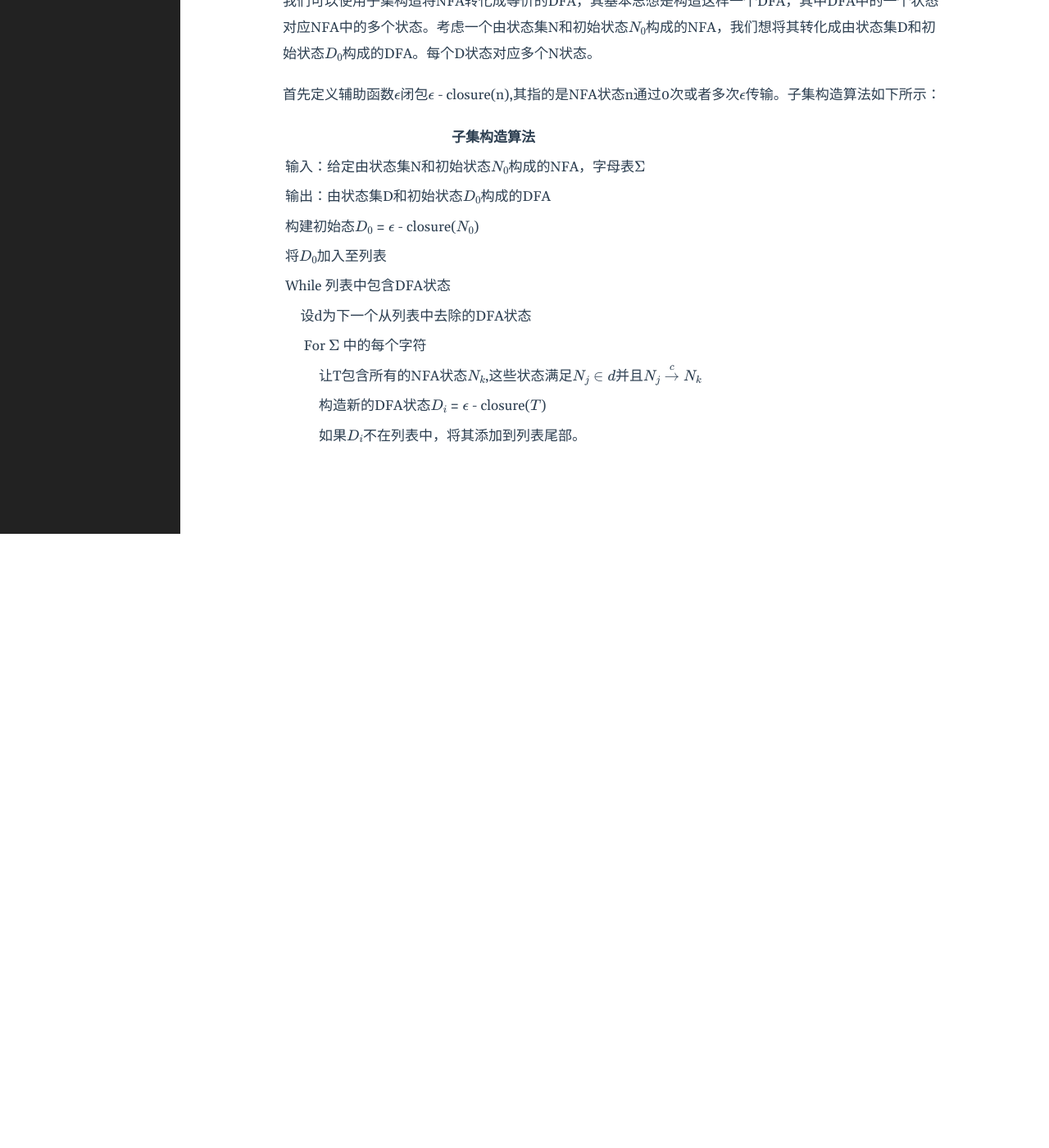
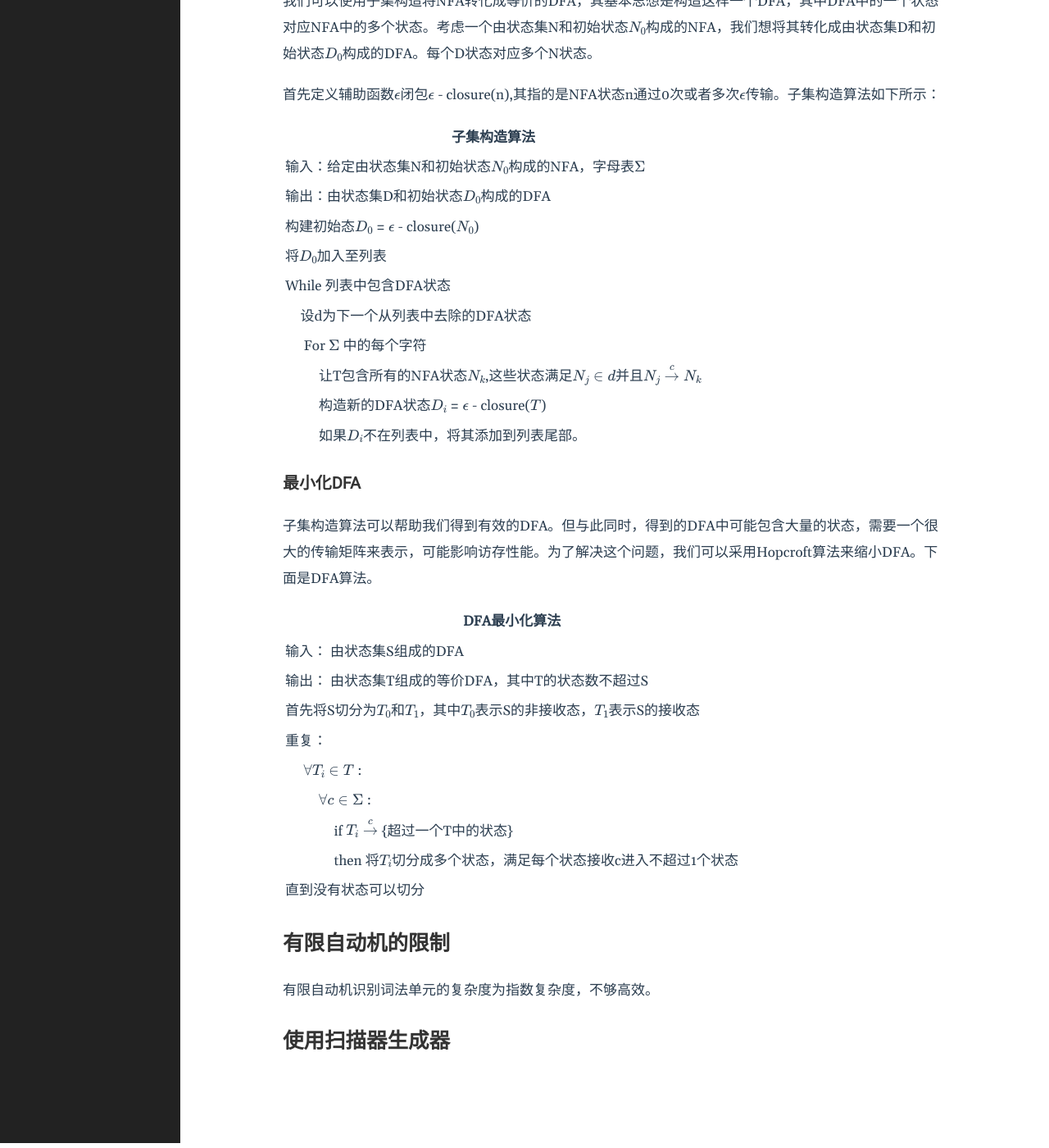
Before and after one commit to cangye-ma/cangye-ma.github.io, a Jekyll site: the page built from _posts/2023-04-29-Scanning-compilerbook.md, in a window 1280 px wide and 1400 px high, scrolled down 6582 px. Shown: the whole window at 82% size. Built offline with Jekyll 4.4.1, drawn with Linux system fonts in a browser that asks for light colours; formulas are drawn with MathJax 3; before the commit the page ends 7239 px from its top, so only the background shows below that.

Commit message:
update scanning post

```diff
--- a/_posts/2023-04-29-Scanning-compilerbook.md
+++ b/_posts/2023-04-29-Scanning-compilerbook.md
@@ -230,3 +230,23 @@ flowchart LR
 |$\quad\quad$ 让T包含所有的NFA状态$N_k$,这些状态满足$N_j \in d$并且$N_j \stackrel{c}{\rightarrow} N_k$|
 |$\quad\quad$ 构造新的DFA状态$D_i$ = $\epsilon$ - closure($T$)|
 |$\quad\quad$ 如果$D_i$不在列表中，将其添加到列表尾部。|
+
+### 最小化DFA
+子集构造算法可以帮助我们得到有效的DFA。但与此同时，得到的DFA中可能包含大量的状态，需要一个很大的传输矩阵来表示，可能影响访存性能。为了解决这个问题，我们可以采用Hopcroft算法来缩小DFA。下面是DFA算法。
+
+|DFA最小化算法|
+|---|
+|输入： 由状态集S组成的DFA|
+|输出： 由状态集T组成的等价DFA，其中T的状态数不超过S|
+|首先将S切分为$T_0$和$T_1$，其中$T_0$表示S的非接收态，$T_1$表示S的接收态|
+|重复：|
+|$\quad$ $\forall T_i \in T$ :|
+|$\quad\quad$ $\forall c \in \Sigma$ :|
+|$\quad\quad\quad$ if $T_i \stackrel{c}{\rightarrow}$ {超过一个T中的状态}|
+|$\quad\quad\quad$ then 将$T_i$切分成多个状态，满足每个状态接收c进入不超过1个状态|
+|直到没有状态可以切分|
+
+## 有限自动机的限制
+有限自动机识别词法单元的复杂度为指数复杂度，不够高效。
+
+## 使用扫描器生成器
```
